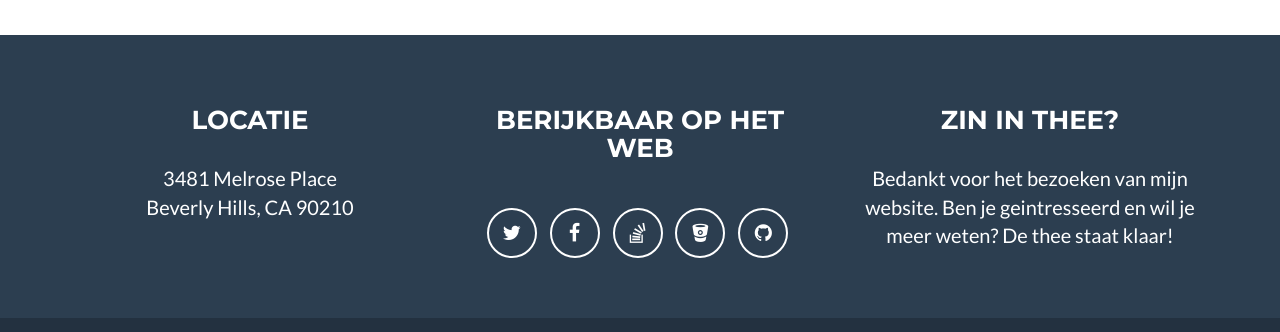
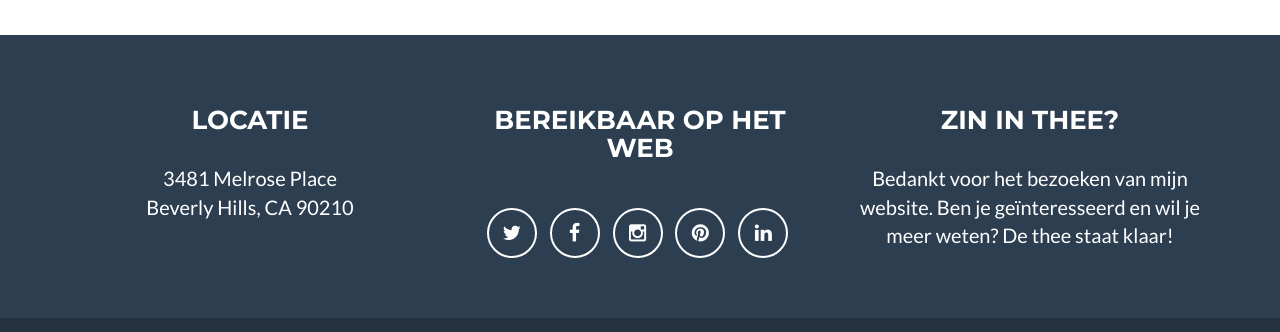
Before and after one commit to the-gatekeeper/ondernemersPlanEvelien, a Jekyll site: the page built from index.html, in a window 1280 px wide and 900 px high, scrolled down 2493 px. Shown: the part 510-842 px from the top of the window. Built offline with Jekyll 4.4.1, drawn with Linux system fonts in a browser that asks for light colours.

Commit message:
Update _config.yml

```diff
--- a/_config.yml
+++ b/_config.yml
@@ -33,7 +33,7 @@ color:
 footer:
   copyright: JB productions
   location: Locatie
-  social: Berijkbaar op het web
+  social: Bereikbaar op het web
   credits: Zin in thee?
 
 # Social networks usernames (many more available: google-plus, flickr, dribbble, pinterest, instagram, tumblr, linkedin, etc.)
@@ -42,11 +42,11 @@ social:
     url: http://twitter.com/jekyllrb
   - title: facebook
     url:
-  - title: stack-overflow
+  - title: instagram
     url: http://stackoverflow.com/questions/tagged/jekyll
-  - title: bitbucket
+  - title: pinterest
     url: http://bitbucket.org/jekyll
-  - title: github
+  - title: linkedin
     url: http://github.com/jekyll
 
 # Postal address (add as many lines as necessary)
@@ -55,7 +55,7 @@ address:
   - line: Beverly Hills, CA 90210
 
 # Credits content
-credits: 'Bedankt voor het bezoeken van mijn website. Ben je geintresseerd en wil je meer weten? De thee staat klaar!'
+credits: 'Bedankt voor het bezoeken van mijn website. Ben je geïnteresseerd en wil je meer weten? De thee staat klaar!'
 
 # Build settings
 markdown: kramdown
```
